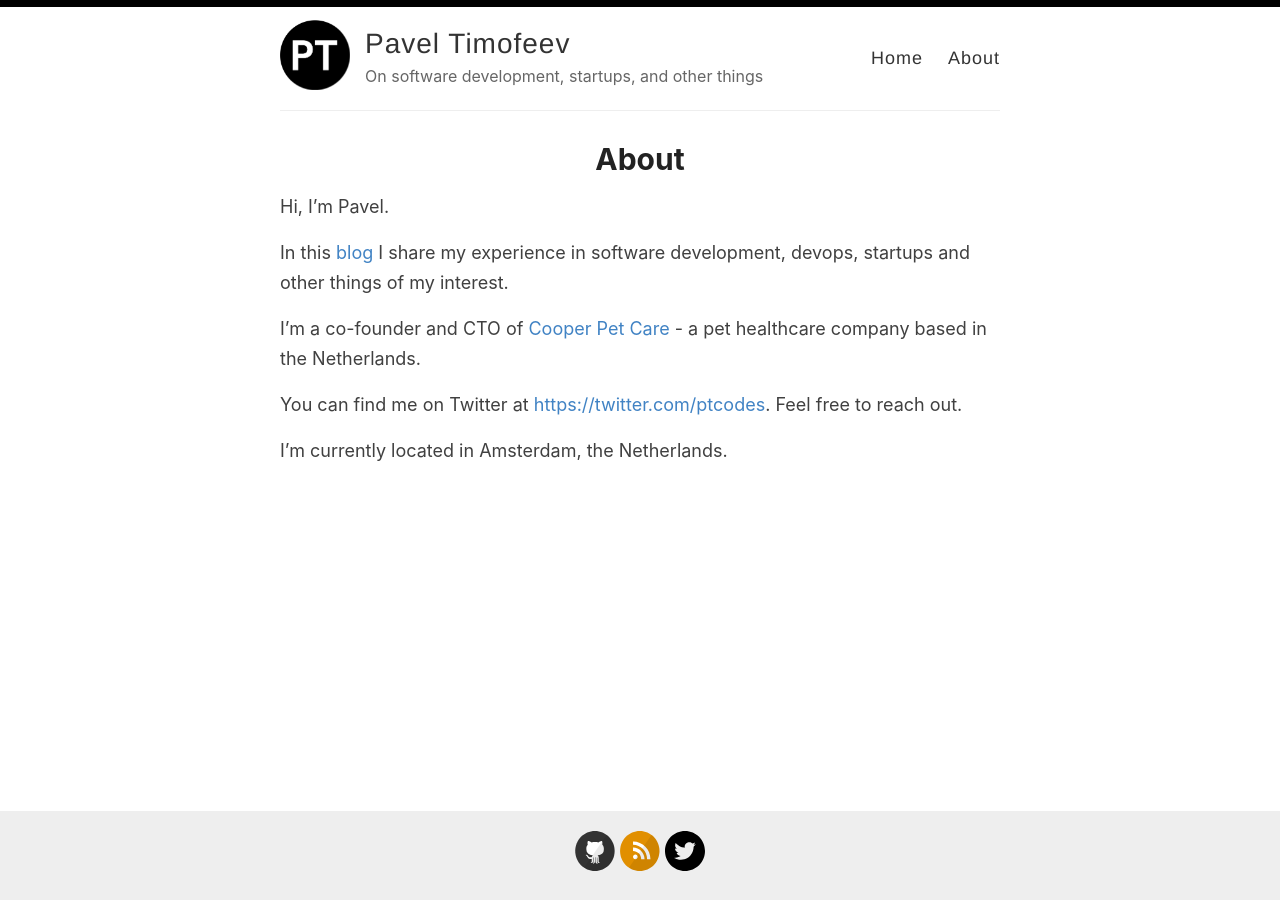
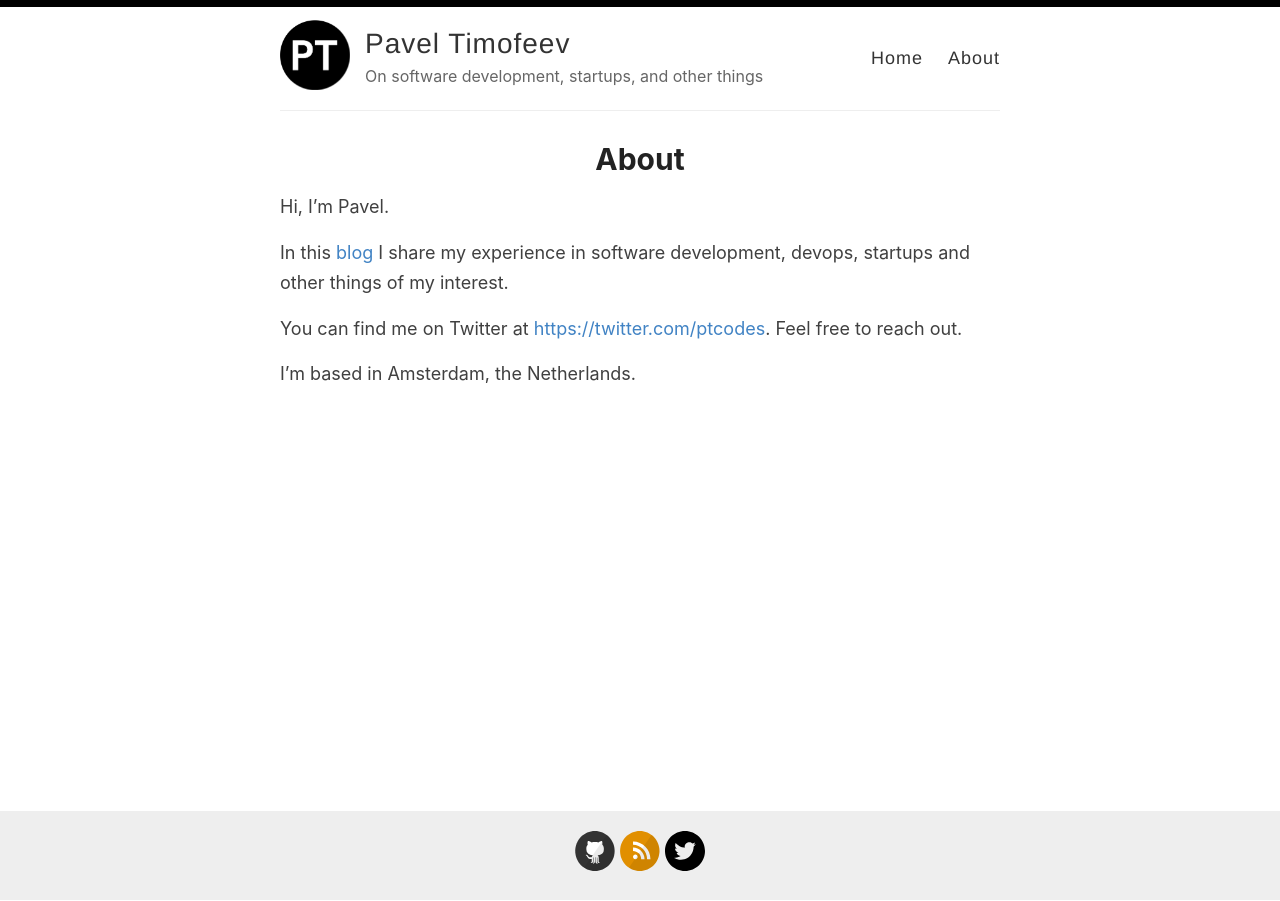
Before and after one commit to ptcodes/ptcodes.github.io, a Jekyll site: the page built from _pages/about.md, in a window 1280 px wide. Built offline with Jekyll 4.4.1, drawn with Linux system fonts in a browser that asks for light colours.

Commit message:
update copy

```diff
--- a/_pages/about.md
+++ b/_pages/about.md
@@ -8,8 +8,6 @@ Hi, I'm Pavel.
 
 In this [blog](/) I share my experience in software development, devops, startups and other things of my interest.
 
-I'm a co-founder and CTO of [Cooper Pet Care](https://cooperpetcare.com) - a pet healthcare company based in the Netherlands.
-
 You can find me on Twitter at [https://twitter.com/ptcodes](https://twitter.com/ptcodes). Feel free to reach out.
 
-I’m currently located in Amsterdam, the Netherlands.
+I’m based in Amsterdam, the Netherlands.
```
Also changed, not shown: _posts/2021-04-16-antler-vc-program-review.md (+0 -2 lines).
